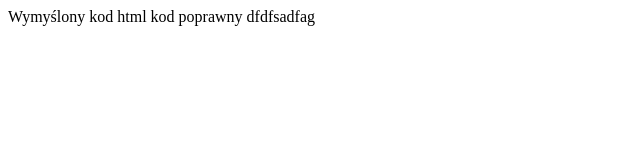
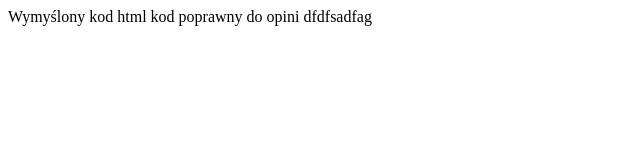
Before and after one commit to MichalFraczyk/test, a plain HTML site: page index.html in a window 1280 px wide. Shown: the full height of the page, 0-640 px from the left. Drawn offline with Linux system fonts and the light colour scheme.

Commit message:
commit (  kod html)

```diff
--- a/index.html
+++ b/index.html
@@ -7,7 +7,7 @@
 <body>
 
 Wymyślony kod html
-kod poprawny
+kod poprawny do opini
 
 dfdfsadfag
 
```
